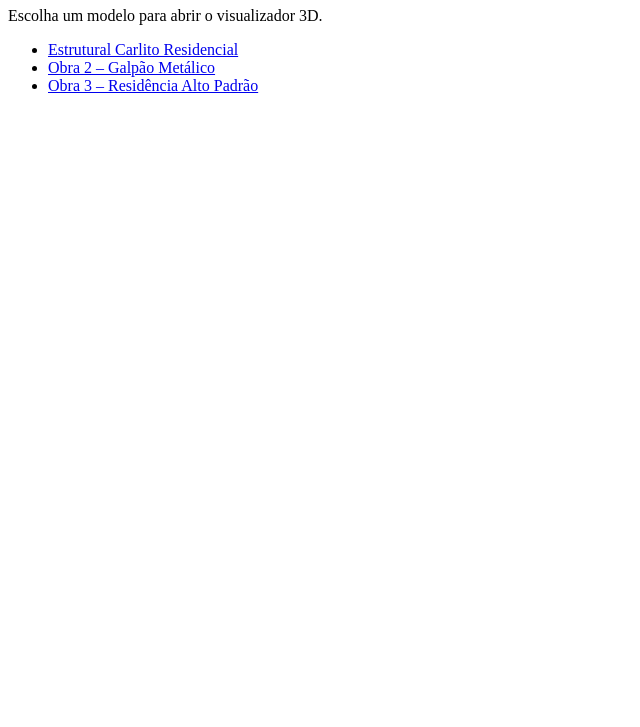
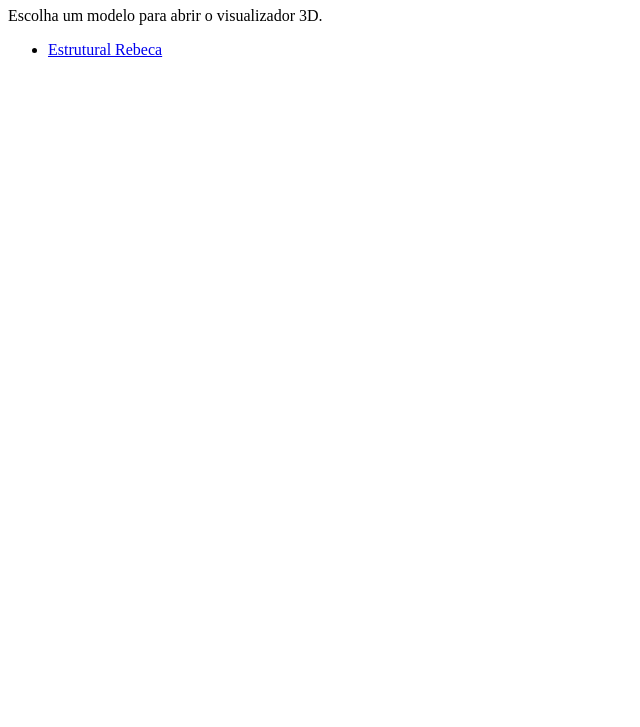
Before and after one commit to pedroplos-oss/procalculo3d, a plain HTML site: page index.html in a window 1280 px wide. Shown: the part 73-800 px from the top of the page, without its empty margins (0-640 px from the left). Drawn offline with Linux system fonts and the light colour scheme.

Commit message:
Update index.html to include new model link

```diff
--- a/index.html
+++ b/index.html
@@ -10,9 +10,7 @@
   <p>Escolha um modelo para abrir o visualizador 3D.</p>
 
   <ul>
-    <li><a href="carlito.html">Estrutural Carlito Residencial</a></li>
-    <li><a href="obra2.html">Obra 2 – Galpão Metálico</a></li>
-    <li><a href="obra3.html">Obra 3 – Residência Alto Padrão</a></li>
+    <li><a href="REBECA">Estrutural Rebeca</a></li>
   </ul>
 </body>
 </html>
```
